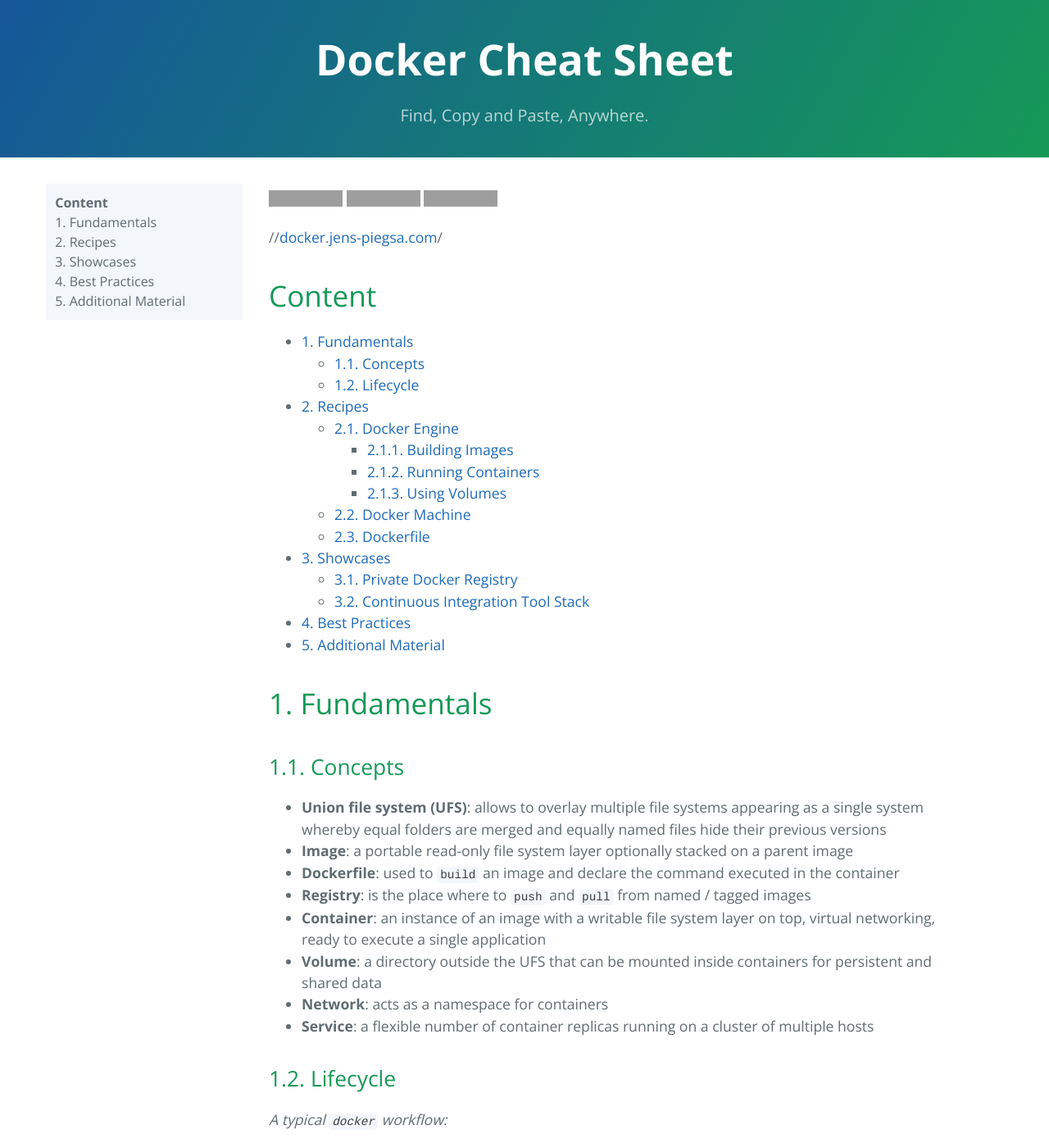
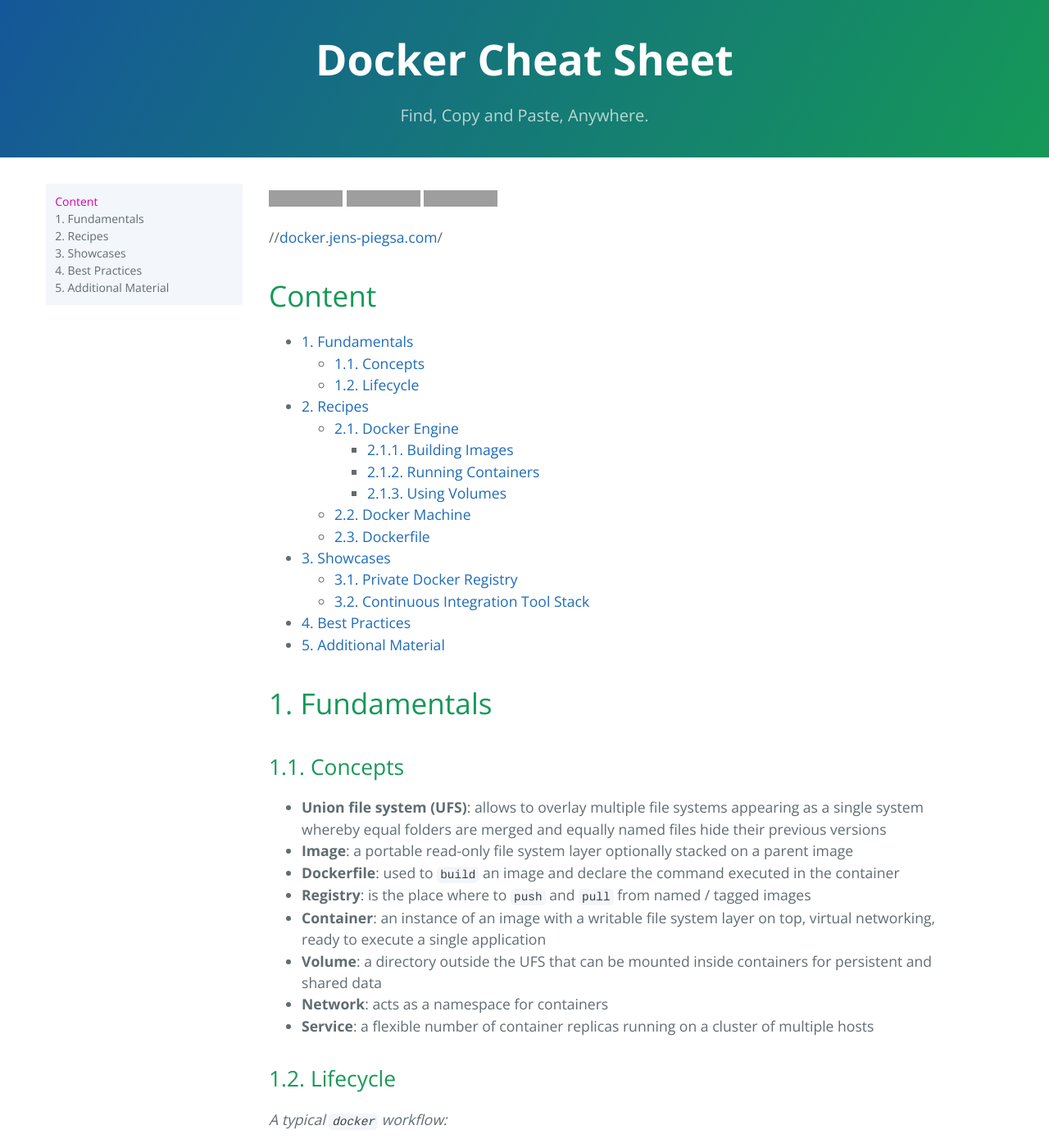
Before and after one commit to JensPiegsa/docker-cheat-sheet, a Jekyll site: the page built from index.md, in a window 1280 px wide and 1400 px high. Shown: the whole window at 82% size. Built offline with Jekyll 4.4.1, drawn with Linux system fonts in a browser that asks for light colours; grey boxes are pictures that could not be loaded.

Commit message:
revision

```diff
--- a/stylesheets/stylesheet.css
+++ b/stylesheets/stylesheet.css
@@ -259,7 +259,7 @@
 
 footer {
     border-top: 1px solid #eff0f1;
-    margin-bottom: 25rem;
+    margin-bottom: 45rem;
     margin-top: 4rem;
     padding-top: 2rem;
 }
@@ -343,6 +343,12 @@
     right: 0;
     top: 14rem;
     width: 73rem;
+    transition: top 0.3s ease 0s;
+    font-size: 14px;
+}
+
+header.smaller + section > nav {
+    top: 6.5rem;
 }
 
 nav > .toc-list {
@@ -360,3 +366,10 @@
 .toc-link::before {
     background-color: transparent;
 }
+.is-active-link {
+    color: #4df;
+    font-weight: normal;
+}
+.js-toc a.is-active-link {
+    color: #d0a;
+}
```
